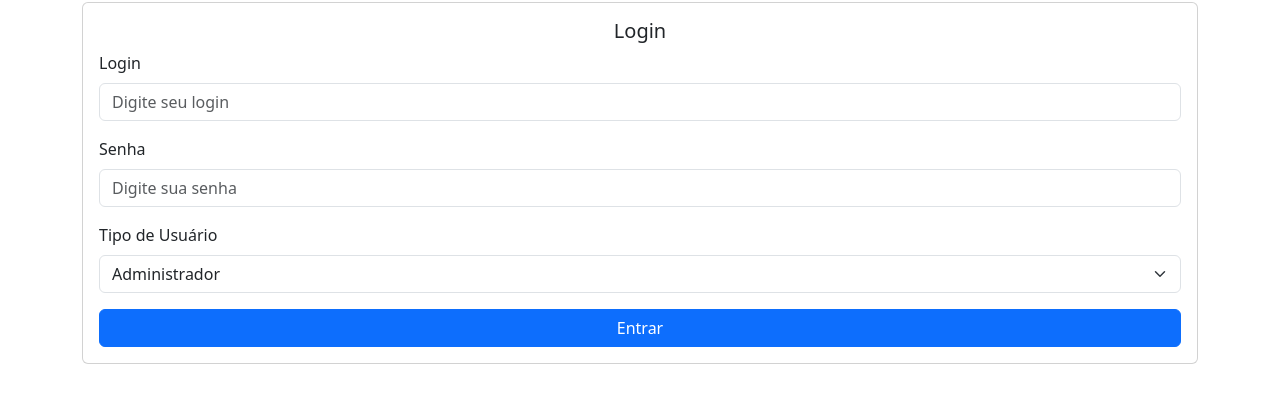
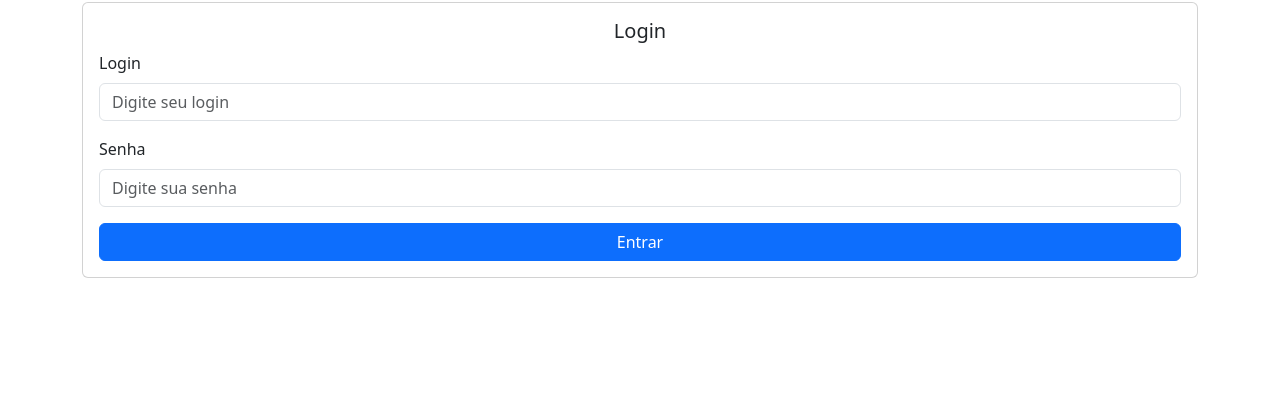
Before and after one commit to DanielFP0/ClinicaVetFrontend, a plain HTML site: page index.html in a window 1280 px wide. Shown: the part 118-520 px from the top of the page. Drawn offline with nearby package versions, Linux system fonts and the light colour scheme.

Commit message:
primeiros passoss

```diff
--- a/index.html
+++ b/index.html
@@ -22,14 +22,6 @@
             <label for="password" class="form-label">Senha</label>
             <input type="password" class="form-control" id="password" placeholder="Digite sua senha" required>
           </div>
-          <div class="mb-3">
-            <label for="role" class="form-label">Tipo de Usuário</label>
-            <select class="form-select" id="role" required>
-              <option value="admin">Administrador</option>
-              <option value="medico">Médico Veterinário</option>
-              <option value="tutor">Tutor do Pet</option>
-            </select>
-          </div>
           <button type="submit" class="btn btn-primary w-100">Entrar</button>
         </form>
       </div>
```
